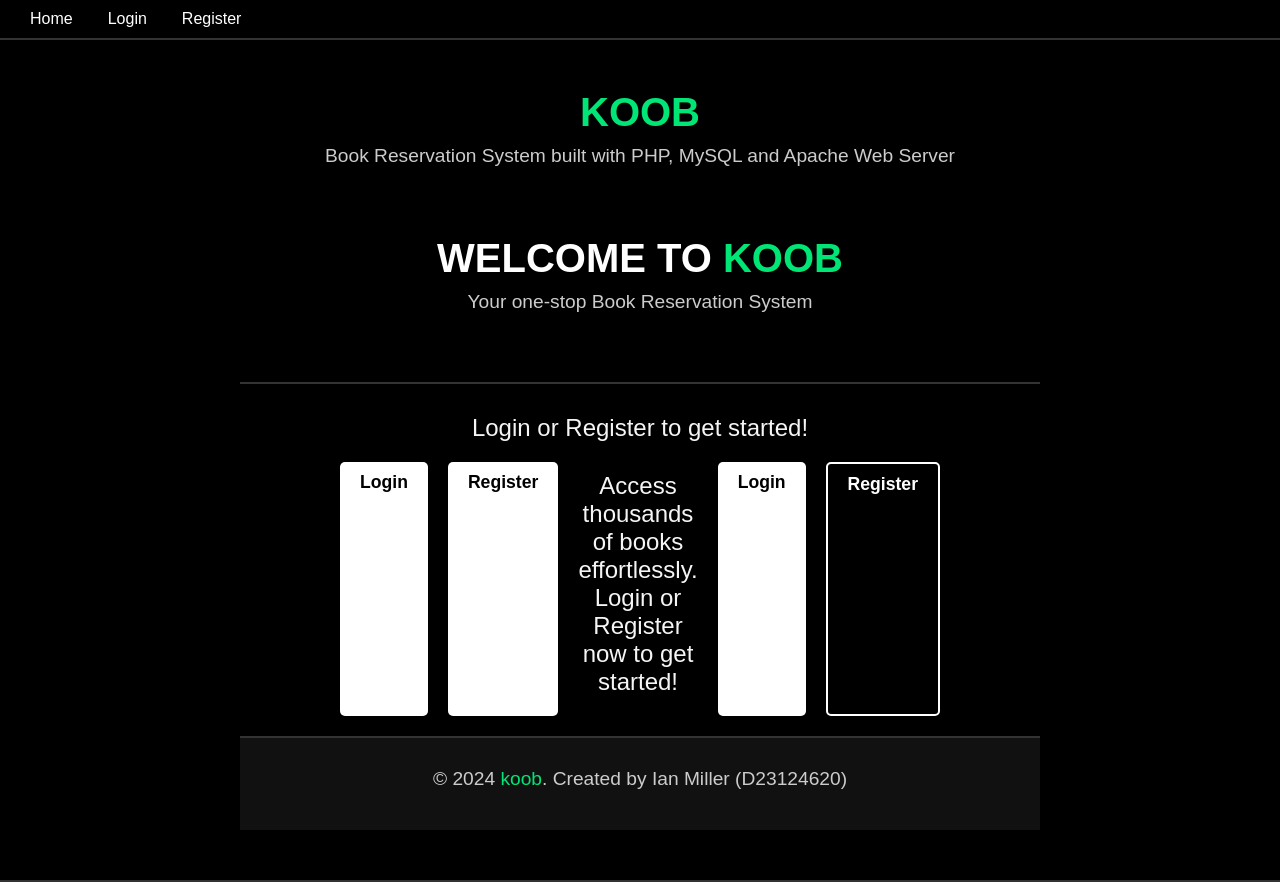
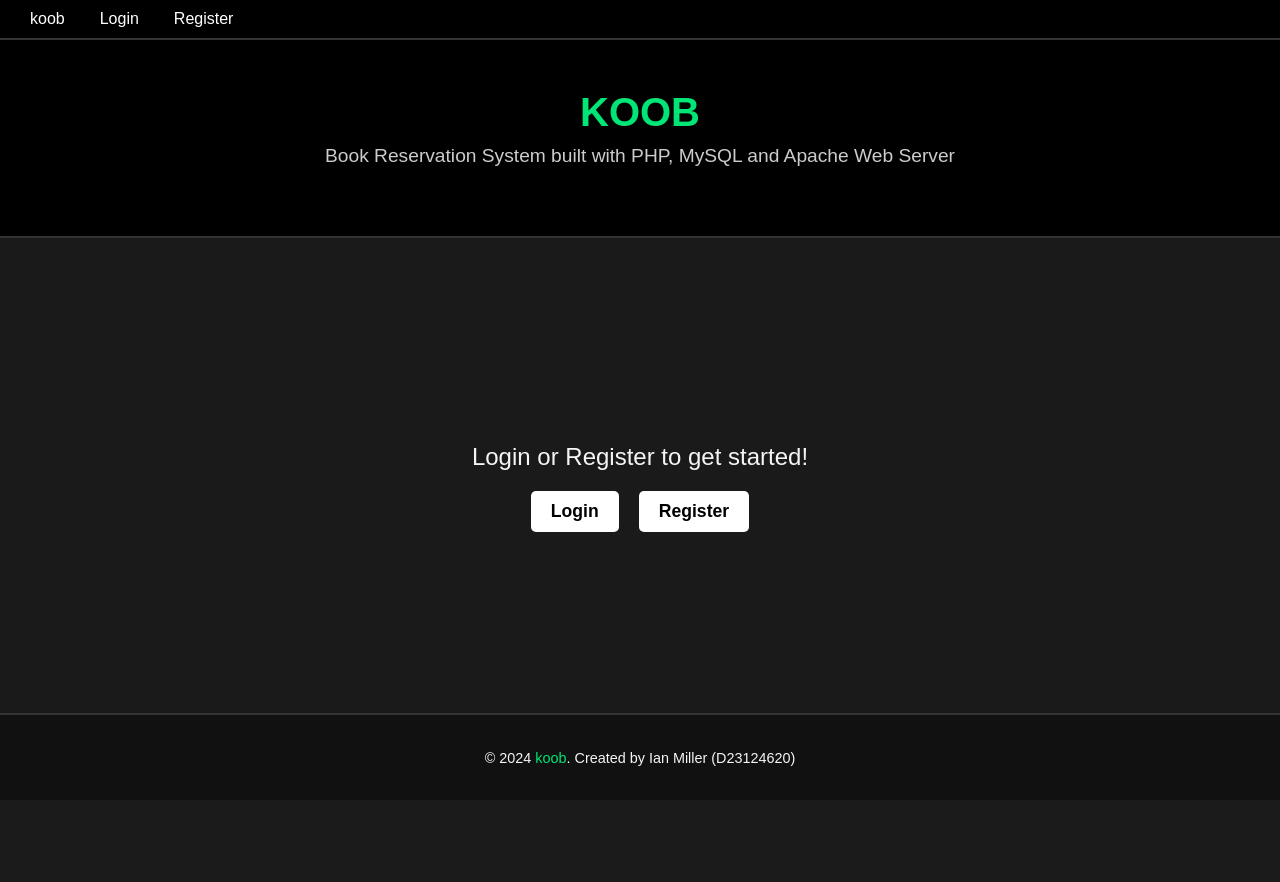
Before and after one commit to r3v5/koob, a PHP site: page / in a window 1280 px wide. After the commit the page ends 766 px from the top, so only its background shows below. Run offline with PHP 8.4, Linux system fonts and the light colour scheme.

Commit message:
Updated Navbar

```diff
--- a/auth/login.php
+++ b/auth/login.php
@@ -53,7 +53,7 @@ if ($_SERVER['REQUEST_METHOD'] === 'POST') {
 <body>
     <nav>
         <ul class="navbar">
-            <li><a href="../index.php">Home</a></li>
+            <li><a href="../index.php">koob</a></li>
             <?php if ($isAuthenticated): ?>
                 <li><a href="../books/reserve_book.php">Reserve a Book</a></li>
                 <li><a href="logout.php">Logout</a></li>
@@ -97,7 +97,7 @@ if ($_SERVER['REQUEST_METHOD'] === 'POST') {
             </div>
             <div class="form-actions">
                 <button type="submit" class="btn">Login</button>
-                <a href="../index.php" class="btn btn-outline">Home</a>
+                <a href="../index.php" class="btn btn-outline">koob</a>
             </div>
         </form>
     </main>
--- a/auth/registration.php
+++ b/auth/registration.php
@@ -86,7 +86,7 @@ if ($_SERVER['REQUEST_METHOD'] === 'POST') {
 <body>
     <nav>
         <ul class="navbar">
-            <li><a href="../index.php">Home</a></li>
+            <li><a href="../index.php">koob</a></li>
             <?php if ($isAuthenticated): ?>
                 <li><a href="../books/reserve.php">Reserve a Book</a></li>
                 <li><a href="logout.php">Logout</a></li>
@@ -160,7 +160,7 @@ if ($_SERVER['REQUEST_METHOD'] === 'POST') {
             </div>
             <div class="form-actions">
                 <button type="submit" class="btn">Register</button>
-                <a href="../index.php" class="btn btn-outline">Home</a>
+                <a href="../index.php" class="btn btn-outline">koob</a>
             </div>
         </form>
     </main>
--- a/index.php
+++ b/index.php
@@ -15,7 +15,7 @@ $username = $isAuthenticated ? htmlspecialchars($_SESSION['username']) : null;
 <body>
     <nav>
         <ul class="navbar">
-            <li><a href="index.php">Home</a></li>
+            <li><a href="index.php">koob</a></li>
             <?php if ($isAuthenticated): ?>
                 <li><a href="books/search_book.php">Search</a></li>
                 <li><a href="books/reserve_book.php">Reserve</a></li>
@@ -30,23 +30,16 @@ $username = $isAuthenticated ? htmlspecialchars($_SESSION['username']) : null;
     <header>
         <div class="container">
             <h1><span class="highlight">koob</span></h1>
-            <p>Book Reservation System built with PHP, MySQL and Apache Web Server</p>
-    <link rel="stylesheet" href="index.css">
-</head>
-<body>
-    <header>
-        <div class="container">
-            <h1>Welcome to <span class="highlight">koob</span></h1>
-            <p>Your one-stop Book Reservation System</p>
+            <p>Book Reservation System built with PHP, MySQL and Apache Web Server  </p>
         </div>
     </header>
     <main>
         <div class="cta">
-            <?php if (!$isAuthenticated): ?>
-                <p>Login or Register to get started!</p>
-            <?php else: ?>
-                <p>Hi, <?= htmlspecialchars($username); ?>! Enjoy searching and reserving a book.</p>
-            <?php endif; ?>
+        <?php if (!$isAuthenticated): ?>
+            <p>Login or Register to get started!</p>
+        <?php else: ?>
+            <p>Hi, <?= htmlspecialchars($username); ?>! Enjoy searching and reserving a book.</p>
+        <?php endif; ?>
             <div class="links">
                 <?php if (!$isAuthenticated): ?>
                     <a href="auth/login.php" class="btn">Login</a>
@@ -55,10 +48,6 @@ $username = $isAuthenticated ? htmlspecialchars($_SESSION['username']) : null;
                     <a href="books/search_book.php" class="btn">Search a Book</a>
                     <a href="books/reserve_book.php" class="btn">Reserve a Book</a>
                 <?php endif; ?>
-            <p>Access thousands of books effortlessly. Login or Register now to get started!</p>
-            <div class="links">
-                <a href="auth/login.php" class="btn">Login</a>
-                <a href="auth/registration.php" class="btn btn-outline">Register</a>
             </div>
         </div>
     </main>
```
